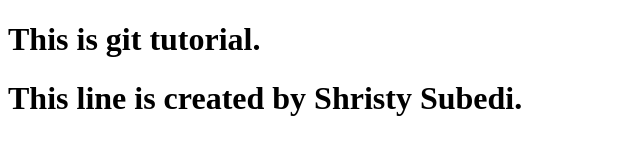
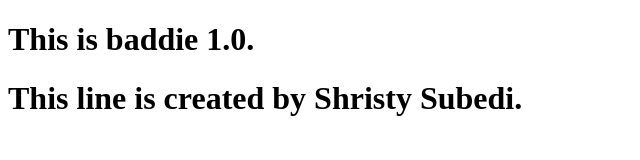
Before and after one commit to shristy-subedi/gitTutorial-pranshu-, a plain HTML site: page index.html in a window 1280 px wide. Shown: the whole page, without its empty margins (0-640 px from the left). Drawn offline with Linux system fonts and the light colour scheme.

Commit message:
new line

```diff
--- a/index.html
+++ b/index.html
@@ -6,7 +6,7 @@
     <title>Document</title>
 </head>
 <body>
-    <h1> This is git tutorial.</h1>
+    <h1> This is baddie 1.0.</h1>
     <h1>This line is created by Shristy Subedi.</h1>
 </body>
 </html>
```
